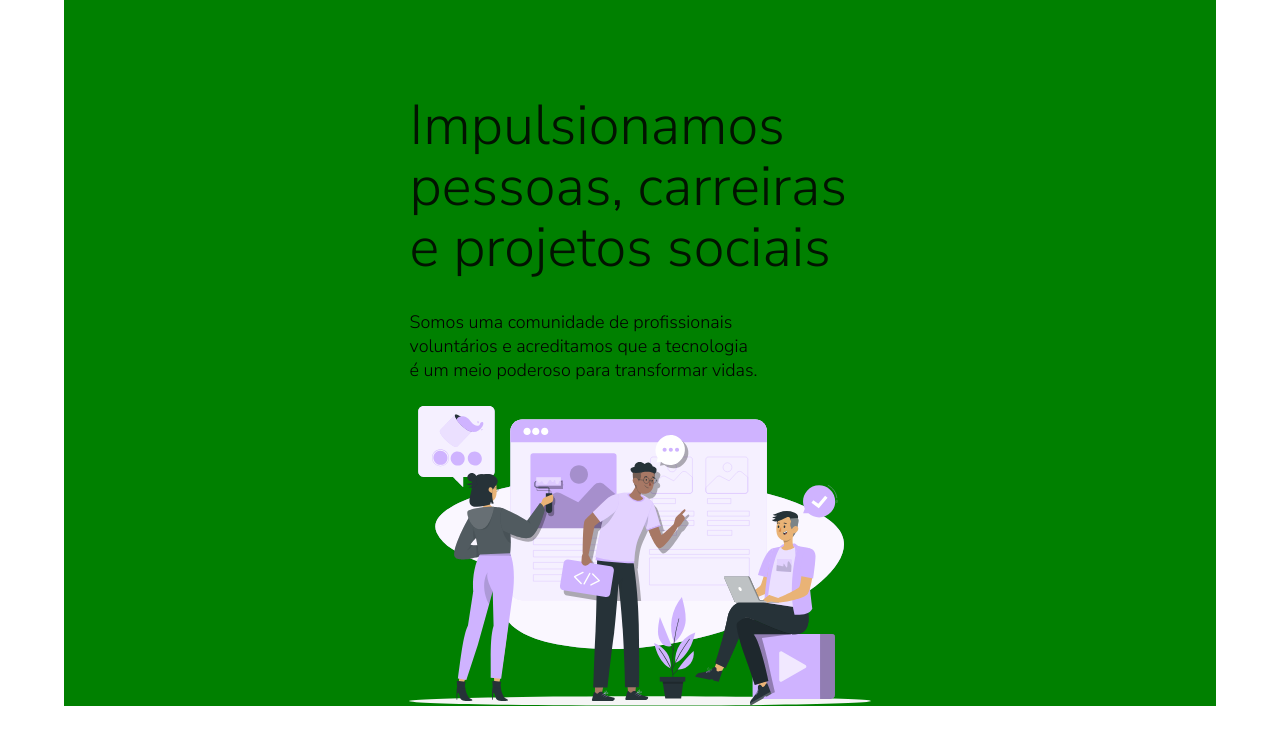
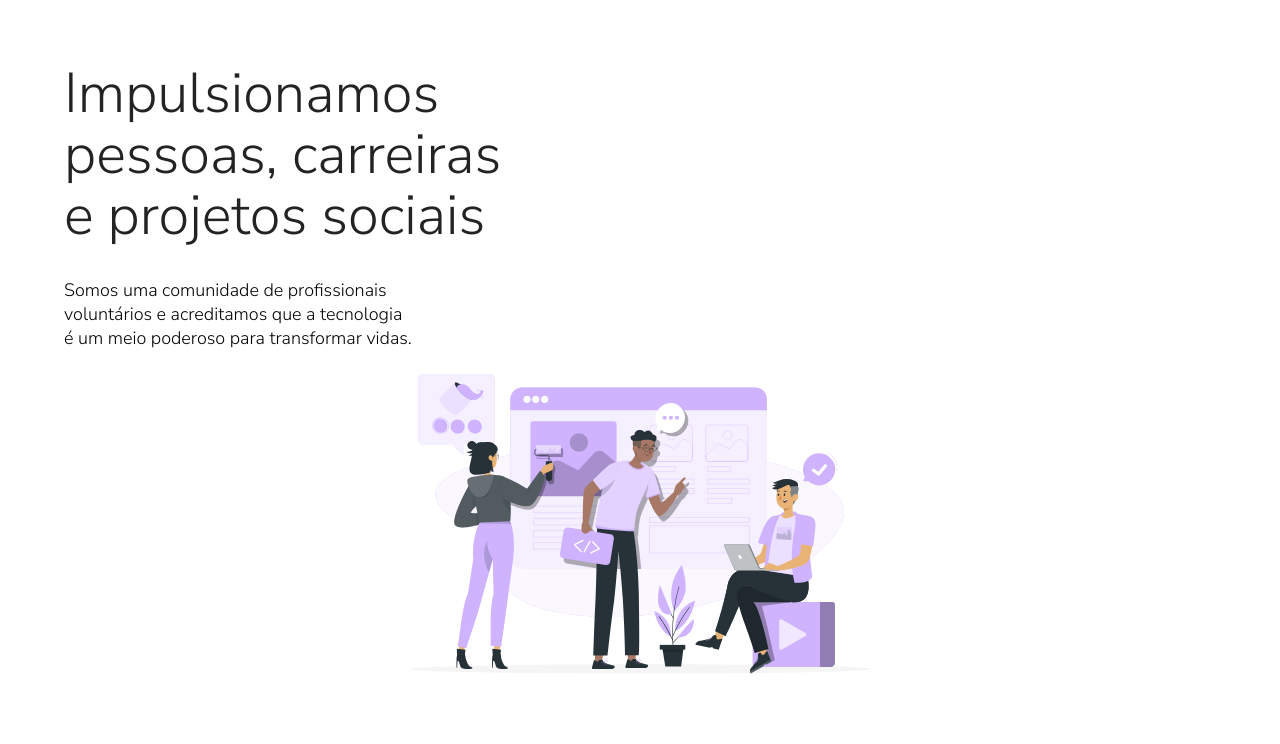
Before and after one commit to tech-pro-bem/institutional-tech-pro-bem, a Next.js app: page / in a window 1280 px wide. Shown: the top 744 px of the page. Built offline with nearby package versions, Linux system fonts and the light colour scheme.

Commit message:
refatoração

```diff
--- a/app/components/SessionBegin/index.tsx
+++ b/app/components/SessionBegin/index.tsx
@@ -5,7 +5,7 @@ import styles from './style.module.css'
 export function SessionBegin() {
   return (
     <section className={styles.inicio}>
-      <div className={`${styles.layout_begin} container`}>
+      <div className={`${styles.layout} container`}>
         <div className={styles.text}>
           <h1 className={styles.title}>
             Impulsionamos pessoas, carreiras e projetos sociais
--- a/app/components/SessionBegin/style.module.css
+++ b/app/components/SessionBegin/style.module.css
@@ -12,7 +12,7 @@
   /* passar o container para o global */
 }
 
-.layout_begin img {
+.layout img {
   height: 18.75rem;
   margin-top: 1.5rem;
   width: 100%;
--- a/app/globals.css
+++ b/app/globals.css
@@ -110,5 +110,4 @@ iframe {
   max-width: 1170px;
   margin-inline: auto;
   width: 90%;
-  background-color: green;
 }
```
